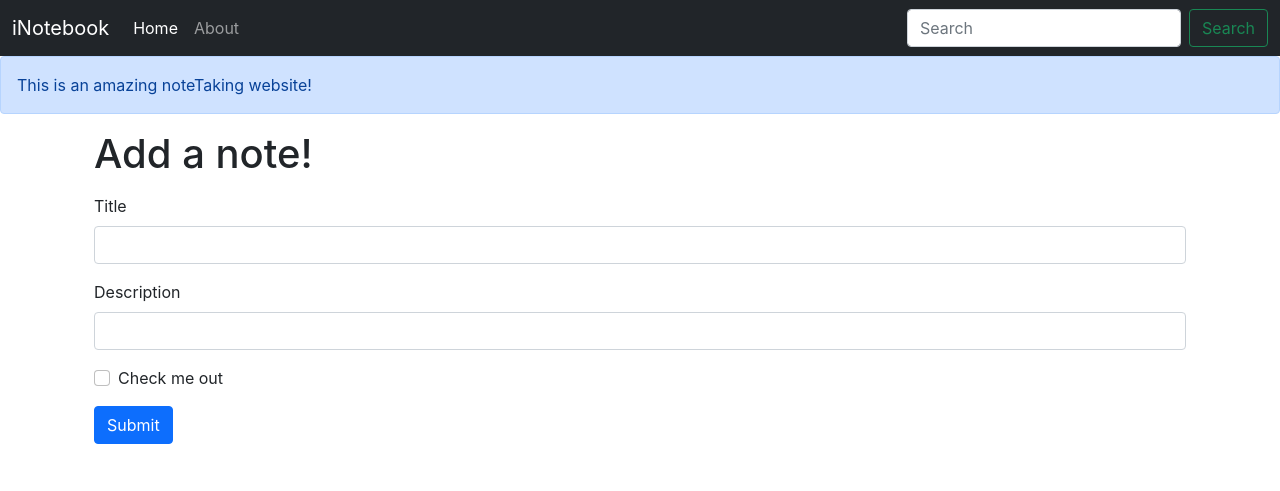
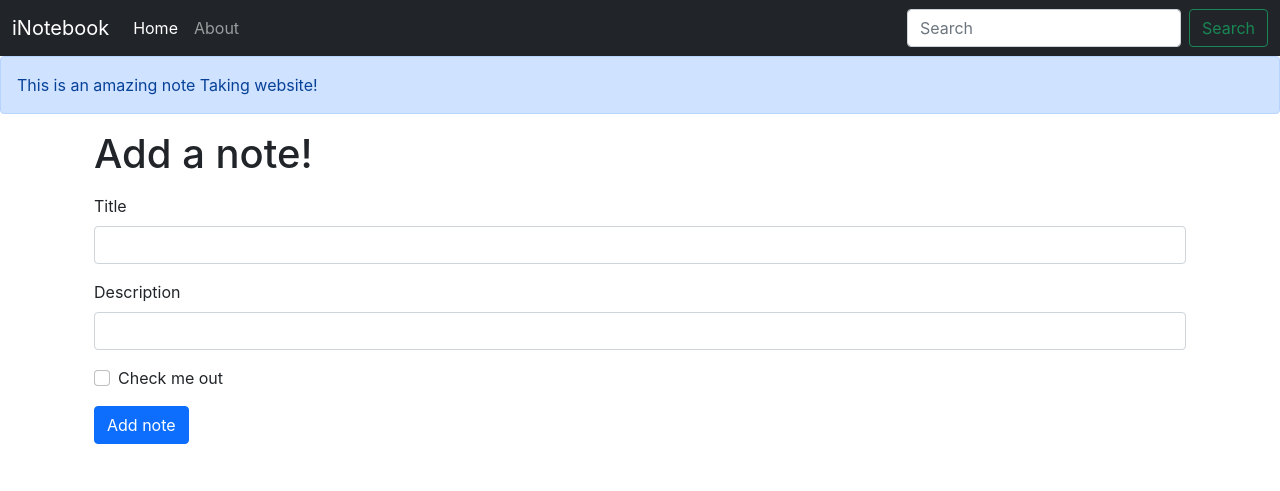
Before and after one commit to dazzlerabhi30800/iNotebook-react, a React (Create React App) app: page / in a window 1280 px wide. Shown: the top 491 px of the page. Built offline with nearby package versions, Linux system fonts and the light colour scheme.

Commit message:
Video 65 Completed

```diff
--- a/src/App.js
+++ b/src/App.js
@@ -12,7 +12,7 @@
       <NoteState>
         <Router>
           <Navbar />
-          <Alert message="This is an amazing noteTaking website!" />
+          <Alert message="This is an amazing note Taking website!" />
           <div className="container">
             <Routes>
               <Route exact path="/" element={<Home />} />
--- a/src/components/About.js
+++ b/src/components/About.js
@@ -1,5 +1,5 @@
-import React, {useContext, useEffect} from 'react'
-import noteContext from '../context/notes/noteContext'
+import React from 'react'
+// import noteContext from '../context/notes/noteContext'
 
 
 const About = () => {
--- a/src/components/AddNote.js
+++ b/src/components/AddNote.js
@@ -55,7 +55,7 @@
           </label>
         </div>
         <button type="submit" className="btn btn-primary" onClick={handleClick}>
-          Submit
+          Add note
         </button>
       </form>
       </div>
--- a/src/components/Navbar.js
+++ b/src/components/Navbar.js
@@ -1,12 +1,12 @@
-import React, {useEffect} from 'react';
+import React from 'react';
 import {Link, useLocation} from "react-router-dom";
 
 
 const Navbar = () => {
   let location = useLocation();
-  useEffect(() => {
-    console.log(location.pathname);
-  }, [location]);
+  // useEffect(() => {
+  //   console.log(location.pathname);
+  // }, [location]);
     return (
         <div>
            <nav className="navbar navbar-expand-lg navbar-dark bg-dark">
--- a/src/components/Noteitem.js
+++ b/src/components/Noteitem.js
@@ -1,6 +1,9 @@
-import React from 'react'
+import React, {useContext} from 'react'
+import noteContext from "../context/notes/noteContext";
 
 const Noteitem = (props) => {
+    const context = useContext(noteContext);
+    const { deleteNote } = context;
     const {note} = props;
     return (
         <div className='col-md-3'>
@@ -8,7 +11,7 @@
                 <div className="card-body">
                     <div className="d-flex align-items-center">
                     <h5 className="card-title">{note.title}</h5>
-                    <i className="far fa-trash-alt mx-2"></i>
+                    <i className="far fa-trash-alt mx-2" onClick={()=> {deleteNote(note._id)}}></i>
                     <i className="far fa-edit mx-2"></i>
                     </div>
                     <p className="card-text">{note.description}</p>
--- a/src/components/Notes.js
+++ b/src/components/Notes.js
@@ -6,7 +6,7 @@
 
 const Notes = () => {
     const context = useContext(noteContext);
-    const {notes, addNote} = context;
+    const {notes} = context;
     return (
         <>
         <AddNote />
--- a/src/context/notes/NoteState.js
+++ b/src/context/notes/NoteState.js
@@ -77,8 +77,11 @@
         setNotes(notes.concat(note))
       }
       // Delete a note
-      const deleteNote = () => {
-
+      const deleteNote = (id) => {
+          //TODO: API Call
+          console.log("Deleting the note with id:", id);
+          const newNotes = notes.filter((note)=> {return note._id!==id});
+          setNotes(newNotes);
       }
 
       // Edit a note
```
